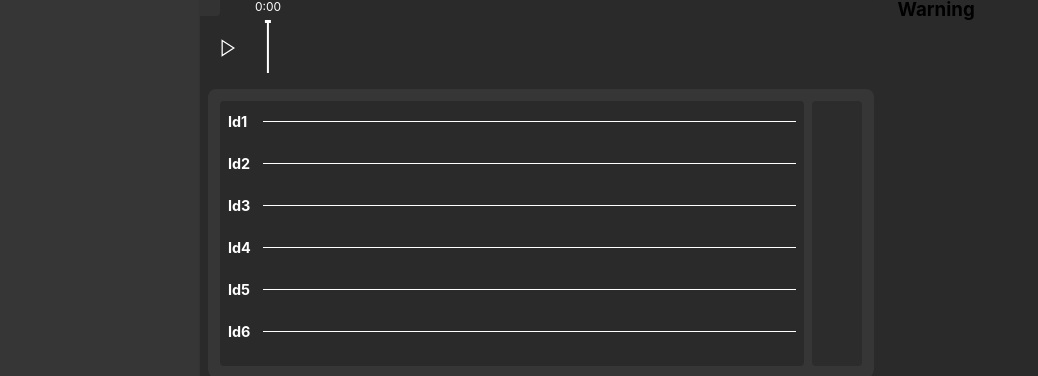
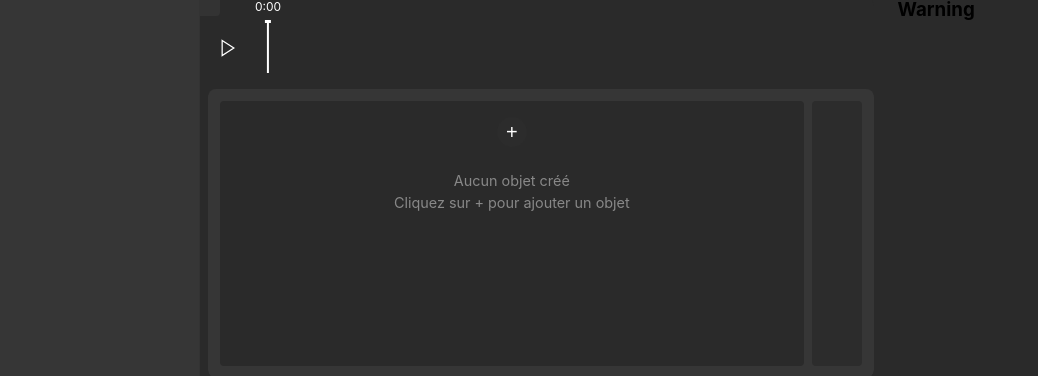
Before and after one commit to 2nzi/vue-electron, a Vue app: page /#/segmentation in a window 1280 px wide. Shown: the part 414-790 px from the top of the page, without its empty margins (0-1038 px from the left). Built offline with nearby package versions, Linux system fonts and the light colour scheme; what vue-konva would draw is missing.

Commit message:
Enhance ObjectsTimelineSection and VideoSection to integrate object selection and annotation features. Updated ObjectsTimelineSection to display an empty state and improved object handling. Refactored VideoSection to manage selected objects and synchronize annotations with the video playback.

```diff
--- a/src/components/segmentation/ObjectsTimelineSection.vue
+++ b/src/components/segmentation/ObjectsTimelineSection.vue
@@ -3,13 +3,20 @@
     <div class="timeline-container">
       <div class="objects-container">
         <object-item
-          v-for="(object, index) in objects"
+          v-for="object in objects"
           :key="object.id"
           :object-id="object.id"
-          :color-index="index"
+          :object-name="object.name"
+          :color="object.color"
+          :is-selected="selectedObjectId === object.id"
+          @click="selectObject(object.id)"
         />
-        <div class="add-object">
-          <button class="add-button">+</button>
+        <div class="add-object" v-if="objects.length === 0 || showAddButton">
+          <button class="add-button" @click="addNewObject">+</button>
+        </div>
+        <div class="empty-state" v-if="objects.length === 0">
+          <p>Aucun objet créé</p>
+          <p>Cliquez sur + pour ajouter un objet</p>
         </div>
       </div>
       <div class="timeline-tools"></div>
@@ -19,25 +26,44 @@
 
 <script>
 import ObjectItem from './ObjectItem.vue'
+import { useAnnotationStore } from '@/stores/annotationStore'
 
 export default {
   name: 'ObjectsTimelineSection',
   components: {
     ObjectItem
   },
+
+  setup() {
+    const annotationStore = useAnnotationStore()
+    return { annotationStore }
+  },
+
   data() {
     return {
-      objects: [
-        { id: 'Id1' },
-        { id: 'Id2' },
-        { id: 'Id3' },
-        { id: 'Id4' },
-        { id: 'Id5' },
-        { id: 'Id6' },
-        { id: 'Id7' },
-        { id: 'Id8' },
-        { id: 'Id9' },
-      ]
+      selectedObjectId: null,
+      showAddButton: true
+    }
+  },
+
+  computed: {
+    objects() {
+      // Récupérer les objets depuis le store
+      return Object.values(this.annotationStore.objects)
+    }
+  },
+
+  methods: {
+    selectObject(objectId) {
+      this.selectedObjectId = objectId
+      // Émettre un événement pour informer d'autres composants
+      this.$emit('object-selected', objectId)
+    },
+
+    addNewObject() {
+      // Ajouter un nouvel objet et le sélectionner
+      const newObjectId = this.annotationStore.addObject()
+      this.selectObject(newObjectId)
     }
   }
 }
@@ -131,4 +157,15 @@ h3 {
 .add-button:hover {
   background: #3c3c3c;
 }
+
+.empty-state {
+  text-align: center;
+  color: #888;
+  padding: 20px 0;
+  font-size: 0.9rem;
+}
+
+.empty-state p {
+  margin: 5px 0;
+}
 </style>
--- a/src/components/segmentation/VideoSection.vue
+++ b/src/components/segmentation/VideoSection.vue
@@ -209,9 +209,24 @@
 
 <script>
 import { useVideoStore } from '@/stores/videoStore'
+import { useAnnotationStore } from '@/stores/annotationStore'
 
 export default {
   name: 'VideoSection',
+
+  props: {
+    selectedObjectId: {
+      type: String,
+      default: null
+    }
+  },
+
+  setup() {
+    const videoStore = useVideoStore()
+    const annotationStore = useAnnotationStore()
+
+    return { videoStore, annotationStore }
+  },
 
   data() {
     return {
@@ -219,7 +234,6 @@ export default {
       imageWidth: 0,
       imageHeight: 0,
       position: { x: 0, y: 0 },
-      points: [],
       stageConfig: {
         width: 0,
         height: 0
@@ -228,7 +242,6 @@ export default {
       isDrawing: false,
       rectangleStart: { x: 0, y: 0 },
       rectangleSize: { width: 0, height: 0 },
-      rectangles: [],
       mousePosition: { x: null, y: null },
       selectedId: null,
       isDragging: false,
@@ -236,7 +249,8 @@ export default {
       resizing: false,
       resizeTimeout: null,
       animationId: null,
-      videoStore: useVideoStore(),
+      currentFrameNumber: 0,
+      localSelectedObjectId: this.selectedObjectId
     }
   },
 
@@ -254,6 +268,14 @@ export default {
 
     window.addEventListener('resize', this.handleWindowResize)
     window.addEventListener('keydown', this.handleKeyDown)
+
+    // Ajouter un écouteur d'événement pour la mise à jour de frame pendant la lecture
+    this.videoElement.addEventListener('timeupdate', this.updateCurrentFrame)
+
+    // Mettre à jour la frame initiale
+    this.$nextTick(() => {
+      this.updateCurrentFrame()
+    })
   },
 
   beforeUnmount() {
@@ -266,11 +288,79 @@ export default {
     }
 
     this.stopAnimation()
+
+    // Supprimer l'écouteur d'événement
+    this.videoElement.removeEventListener('timeupdate', this.updateCurrentFrame)
   },
 
   computed: {
     isPointingMode() {
       return this.currentTool === 'positive' || this.currentTool === 'negative'
+    },
+    availableObjects() {
+      return Object.values(this.annotationStore.objects)
+    },
+    hasSelectedObject() {
+      return !!this.localSelectedObjectId
+    },
+    rectangles() {
+      const frameAnnotations = this.annotationStore.getAnnotationsForFrame(this.currentFrameNumber) || []
+
+      // Convertir les annotations en rectangles pour l'affichage
+      return frameAnnotations
+        .filter(annotation => annotation.type === 'rectangle')
+        .map(annotation => {
+          const object = this.annotationStore.objects[annotation.objectId]
+          const color = object ? object.color : '#4CAF50'
+
+          // Convertir les coordonnées originales en coordonnées d'affichage
+          const displayX = this.position.x + (annotation.x / this.scaleX)
+          const displayY = this.position.y + (annotation.y / this.scaleY)
+          const displayWidth = annotation.width / this.scaleX
+          const displayHeight = annotation.height / this.scaleY
+
+          return {
+            id: annotation.id,
+            objectId: annotation.objectId,
+            x: displayX,
+            y: displayY,
+            width: displayWidth,
+            height: displayHeight,
+            color: color
+          }
+        })
+    },
+    points() {
+      const frameAnnotations = this.annotationStore.getAnnotationsForFrame(this.currentFrameNumber) || []
+
+      // Convertir les annotations en points pour l'affichage
+      return frameAnnotations
+        .filter(annotation => annotation.type === 'point')
+        .map(annotation => {
+          const object = this.annotationStore.objects[annotation.objectId]
+          const color = object ? object.color : (annotation.pointType === 'positive' ? '#4CAF50' : '#f44336')
+
+          // Convertir les coordonnées originales en coordonnées d'affichage
+          const displayX = this.position.x + (annotation.x / this.scaleX)
+          const displayY = this.position.y + (annotation.y / this.scaleY)
+
+          return {
+            id: annotation.id,
+            objectId: annotation.objectId,
+            x: displayX,
+            y: displayY,
+            type: annotation.pointType,
+            color: color
+          }
+        })
+    },
+    scaleX() {
+      if (!this.videoElement || !this.imageWidth) return 1
+      return this.videoElement.videoWidth / this.imageWidth
+    },
+    scaleY() {
+      if (!this.videoElement || !this.imageHeight) return 1
+      return this.videoElement.videoHeight / this.imageHeight
     }
   },
 
@@ -456,6 +546,7 @@ export default {
 
         if (clickedRect) {
           this.selectedId = clickedRect.id
+          this.localSelectedObjectId = clickedRect.objectId
           this.isDragging = true
           this.dragStartPos = pointerPos
           console.log('Selected rectangle:', this.selectedId)
@@ -470,6 +561,7 @@ export default {
 
         if (clickedPoint) {
           this.selectedId = clickedPoint.id
+          this.localSelectedObjectId = clickedPoint.objectId
           this.isDragging = true
           this.dragStartPos = pointerPos
           console.log('Selected point:', this.selectedId)
@@ -477,11 +569,14 @@ export default {
         }
 
         this.selectedId = null
-        this.isDragging = false
       }
 
       switch(this.currentTool) {
         case 'rectangle':
+          if (!this.localSelectedObjectId) {
+            this.localSelectedObjectId = this.annotationStore.addObject()
+          }
+
           this.isDrawing = true
           this.rectangleStart = {
             x: pointerPos.x,
@@ -561,12 +656,14 @@ export default {
         height: Math.round(this.rectangleSize.height * scaleY)
       }
 
-      this.rectangles.push({
-        id: Date.now(),
-        x: this.rectangleStart.x,
-        y: this.rectangleStart.y,
-        width: this.rectangleSize.width,
-        height: this.rectangleSize.height
+      // Ajouter l'annotation au store
+      this.annotationStore.addAnnotation(this.currentFrameNumber, {
+        objectId: this.localSelectedObjectId,
+        type: 'rectangle',
+        x: originalRect.x,
+        y: originalRect.y,
+        width: originalRect.width,
+        height: originalRect.height
       })
 
       console.log('Rectangle ajouté:', originalRect)
@@ -583,24 +680,28 @@ export default {
     },
 
     addPoint(pos, type) {
-      const sourceElement = this.videoElement.videoWidth ? this.videoElement : this.videoElement
-      const imageOriginalWidth = sourceElement.videoWidth || sourceElement.naturalWidth
-      const imageOriginalHeight = sourceElement.videoHeight || sourceElement.naturalHeight
-      const scaleX = imageOriginalWidth / this.imageWidth
-      const scaleY = imageOriginalHeight / this.imageHeight
+      if (!this.localSelectedObjectId) {
+        this.localSelectedObjectId = this.annotationStore.addObject()
+      }
 
       const relativeX = pos.x - this.position.x
       const relativeY = pos.y - this.position.y
 
+      const sourceElement = this.videoElement
+      const imageOriginalWidth = sourceElement.videoWidth
+      const imageOriginalHeight = sourceElement.videoHeight
+      const scaleX = imageOriginalWidth / this.imageWidth
+      const scaleY = imageOriginalHeight / this.imageHeight
+
       const imageX = Math.round(relativeX * scaleX)
       const imageY = Math.round(relativeY * scaleY)
 
-      this.points.push({
-        id: Date.now(),
-        x: pos.x,
-        y: pos.y,
-        type: type,
-        color: type === 'positive' ? '#4CAF50' : '#f44336'
+      this.annotationStore.addAnnotation(this.currentFrameNumber, {
+        objectId: this.localSelectedObjectId,
+        type: 'point',
+        x: imageX,
+        y: imageY,
+        pointType: type
       })
 
       console.log('Point ajouté:', { x: imageX, y: imageY, type: type })
@@ -608,10 +709,9 @@ export default {
 
     handleKeyDown(e) {
       if (e.key === 'Delete' && this.selectedId) {
-        this.rectangles = this.rectangles.filter(rect => rect.id !== this.selectedId)
-        this.points = this.points.filter(point => point.id !== this.selectedId)
+        this.annotationStore.removeAnnotation(this.currentFrameNumber, this.selectedId)
         this.selectedId = null
-        console.log('Element deleted:', this.selectedId)
+        console.log('Element deleted')
       }
     },
 
@@ -706,6 +806,22 @@ export default {
     cancelPoints() {
       this.points = []
       this.currentTool = 'arrow'
+    },
+
+    updateCurrentFrame() {
+      if (!this.videoElement) return
+
+      const frameRate = this.annotationStore.currentSession.frameRate || 30
+      this.currentFrameNumber = Math.floor(this.videoElement.currentTime * frameRate)
+    },
+
+    selectObject(objectId) {
+      this.localSelectedObjectId = objectId
+      this.$emit('object-selected', objectId)
+    },
+
+    createNewObject() {
+      this.localSelectedObjectId = this.annotationStore.addObject()
     }
   },
 
@@ -719,6 +835,12 @@ export default {
       this.$nextTick(() => {
         this.updateDimensions()
       })
+    },
+    'videoStore.currentTime'() {
+      this.updateCurrentFrame()
+    },
+    selectedObjectId(newId) {
+      this.localSelectedObjectId = newId
     }
   },
 }
--- /dev/null
+++ b/src/stores/annotationStore.js
@@ -0,0 +1,100 @@
+// Dans un store Pinia (stores/annotationStore.js)
+import { defineStore } from 'pinia'
+
+export const useAnnotationStore = defineStore('annotations', {
+  state: () => ({
+    // Session courante
+    currentSession: {
+      id: 'session-1',
+      name: 'Session d\'annotation',
+      videoId: null,
+      frameRate: 30
+    },
+
+    // Dictionnaire des objets
+    objects: {
+      // Exemple: "object-1": { id: "object-1", name: "Personne", color: "#4CAF50" }
+    },
+
+    // Compteur pour les IDs d'objets
+    objectIdCounter: 1,
+
+    // Annotations par frame
+    frameAnnotations: {
+      // Exemple: "15": [{ objectId: "object-1", type: "rectangle", x: 100, y: 100, width: 200, height: 150 }]
+    }
+  }),
+
+  actions: {
+    // Ajouter un nouvel objet
+    addObject(name, color) {
+      const id = `Id${this.objectIdCounter}`
+      this.objects[id] = {
+        id,
+        name: name || `Objet ${this.objectIdCounter}`,
+        color: color || this.getRandomColor()
+      }
+      this.objectIdCounter++
+      return id
+    },
+
+    // Ajouter une annotation à une frame
+    addAnnotation(frameNumber, annotation) {
+      // Convertir en string pour utiliser comme clé
+      const frameKey = frameNumber.toString()
+
+      // Initialiser le tableau si nécessaire
+      if (!this.frameAnnotations[frameKey]) {
+        this.frameAnnotations[frameKey] = []
+      }
+
+      // Ajouter l'annotation
+      this.frameAnnotations[frameKey].push({
+        id: Date.now().toString(),
+        ...annotation
+      })
+    },
+
+    // Récupérer les annotations pour une frame
+    getAnnotationsForFrame(frameNumber) {
+      return this.frameAnnotations[frameNumber.toString()] || []
+    },
+
+    // Supprimer une annotation
+    removeAnnotation(frameNumber, annotationId) {
+      const frameKey = frameNumber.toString()
+      if (this.frameAnnotations[frameKey]) {
+        this.frameAnnotations[frameKey] = this.frameAnnotations[frameKey]
+          .filter(a => a.id !== annotationId)
+      }
+    },
+
+    // Générer une couleur aléatoire
+    getRandomColor() {
+      return '#' + Math.floor(Math.random()*16777215).toString(16).padStart(6, '0')
+    },
+
+    // Sauvegarder les annotations (version simple)
+    saveAnnotations() {
+      // Utiliser localStorage pour une version simple
+      localStorage.setItem('annotations', JSON.stringify({
+        currentSession: this.currentSession,
+        objects: this.objects,
+        objectIdCounter: this.objectIdCounter,
+        frameAnnotations: this.frameAnnotations
+      }))
+    },
+
+    // Charger les annotations (version simple)
+    loadAnnotations() {
+      const saved = localStorage.getItem('annotations')
+      if (saved) {
+        const data = JSON.parse(saved)
+        this.currentSession = data.currentSession
+        this.objects = data.objects
+        this.objectIdCounter = data.objectIdCounter || 1
+        this.frameAnnotations = data.frameAnnotations
+      }
+    }
+  }
+})
```
